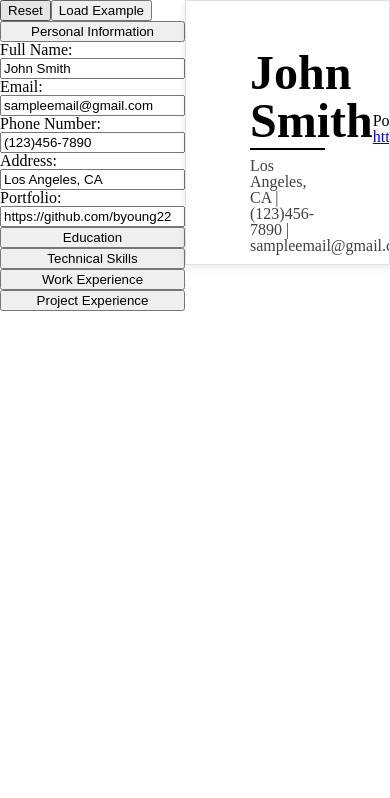
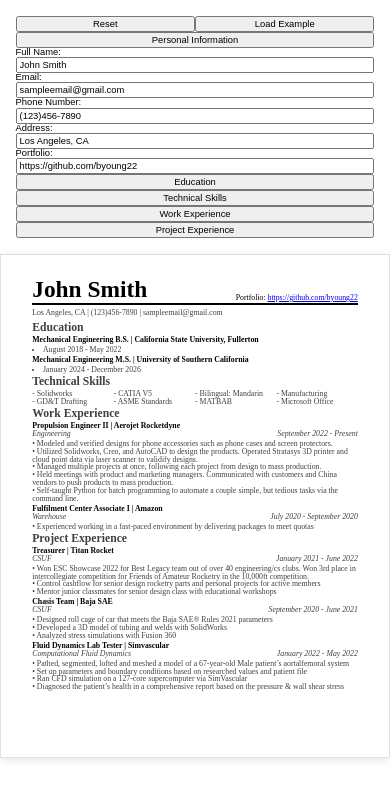
Before and after one commit to byoung22/resume-builder, a React (Vite) app: page / in a window 390 px wide. Shown: the top 798 px of the page. Built offline with nearby package versions, Linux system fonts and the light colour scheme.

Commit message:
Added basic styles to editor

```diff
--- a/src/App.jsx
+++ b/src/App.jsx
@@ -80,7 +80,8 @@ export default function App() {
     if (category === "workExperience") findChangedItem(workExperience, setWorkExperience);
     if (category === "projectExperience") findChangedItem(projectExperience, setProjectExperience);
 
-    console.table({category: category, itemId: itemId, key: key, value: value})
+    // Uncomment to check if its targetting the right property
+    // console.table({category: category, itemId: itemId, key: key, value: value})
   }
   function deleteSection(deletedId) {
     function findItem(arr, cb) {
--- a/src/components/InputEducation.jsx
+++ b/src/components/InputEducation.jsx
@@ -4,8 +4,8 @@ import { v4 as uuidv4 } from 'uuid';
 function EducationList({ arr, selectItemId, deleteSection }) {
   return arr.map((school) => {
     return (
-      <div key={school.id}>
-        <button onClick={selectItemId} data-id={school.id}>
+      <div className="item-container" key={school.id}>
+        <button className="item" onClick={selectItemId} data-id={school.id}>
           {school.school}
           <br />
           {school.degree}
@@ -44,11 +44,11 @@ export default function InputEducation({
   }
 
   return (
-    <div>
+    <div className="education-section">
       <EducationList arr={education} selectItemId={selectItemId} deleteSection={deleteSection}/>
-      <button onClick={addValue}>+</button>
+      <button onClick={addValue} className="add-button">+</button>
       {itemId !== null && (
-        <>
+        <div className="form">
           <AddInput
             label={"School: "}
             id={"edu-school"}
@@ -77,7 +77,7 @@ export default function InputEducation({
             onChange={changeSection}
             dataKey={"endDate"}
           />
-        </>
+        </div>
       )}
     </div>
   );
--- a/src/components/InputExperience.jsx
+++ b/src/components/InputExperience.jsx
@@ -4,8 +4,8 @@ import { v4 as uuidv4 } from 'uuid';
 function ExperienceList({ arr, selectItemId, deleteSection }) {
   return arr.map((item) => {
     return (
-      <div key={item.id}>
-        <button onClick={selectItemId} data-id={item.id}>
+      <div key={item.id} className="item-container">
+        <button onClick={selectItemId} data-id={item.id} className="item">
           {item.position}
           <br />
           {item.organization}
@@ -52,9 +52,9 @@ export default function InputExperience({
         selectItemId={selectItemId}
         deleteSection={deleteSection}
       />
-      <button onClick={addValue}>+</button>
+      <button onClick={addValue} className="add-button">+</button>
       {itemId !== null && (
-        <>
+        <div className="form">
           <AddInput
             label={"Position: "}
             id={itemId + "-position"}
@@ -90,14 +90,14 @@ export default function InputExperience({
             onChange={changeSection}
             dataKey={"endDate"}
           />
-          <label htmlFor={itemId + "-description"}></label>
+          <label htmlFor={itemId + "-description"}>Description: </label>
           <textarea
             id={itemId + "-description"}
             value={loadValue(itemId, "description")}
             onChange={changeSection}
             data-key={"description"}
           />
-        </>
+        </div>
       )}
     </div>
   );
--- a/src/components/InputPersonal.jsx
+++ b/src/components/InputPersonal.jsx
@@ -2,8 +2,7 @@ import AddInput from "./AddInput";
 
 export default function InputPersonal({ personalInfo, changeSection }) {
   return (
-    <div>
-      <form onSubmit={(e) => e.preventDefault()}>
+    <div className="form">
       <AddInput
         label={"Full Name: "}
         id={"name"}
@@ -40,7 +39,6 @@ export default function InputPersonal({ personalInfo, changeSection }) {
         onChange={changeSection}
         dataKey={"portfolio"}
       />
-      </form>
     </div>
   );
 }
--- a/src/components/InputTechnicalSkills.jsx
+++ b/src/components/InputTechnicalSkills.jsx
@@ -15,10 +15,10 @@ export default function InputTechnicalSkills({
     addSection(obj)
   }
   return (
-    <div>
+    <div className='form'>
       {technicalSkills.map((skill) => {
         return (
-          <div key={skill.id}>
+          <div className='item-container' key={skill.id}>
             <input
               onFocus={selectItemId}
               onChange={changeSection}
@@ -30,7 +30,7 @@ export default function InputTechnicalSkills({
           </div>
         );
       })}
-      <button onClick={addValue}>+</button>
+      <button onClick={addValue} className='add-button'>+</button>
     </div>
   );
 }
--- a/src/styles/App.css
+++ b/src/styles/App.css
@@ -1,14 +1,41 @@
-.main-container {
-  display: flex;
-  justify-content: center;
-  max-width: 1500px;
-  width: 100%;
+.editor,
+button,
+input {
+  font-size: 1.2rem;
+  font-family: Arial, Helvetica, sans-serif;
 }
 .editor {
   display: flex;
   flex-direction: column;
-  flex: 0;
+  flex: 1;
+  padding: 2rem;
+
+  .reset-container {
+    display: flex;
+    >button {
+      flex: 1;
+    }
+  }
+  .form {
+    display: flex;
+    flex-direction: column;
+  }
+  .add-button {
+    width: 100%;
+  }
+  .item-container {
+    display: flex;
+    > input,
+    > .item {
+      flex: 1;
+    }
+  }
 }
-.preview {
-  flex: auto;
+
+@media (max-width: 600px) {
+  :root {
+    .main-container {
+      flex-direction: column;
+    }
+  }
 }
--- a/src/styles/Preview.css
+++ b/src/styles/Preview.css
@@ -1,7 +1,7 @@
-:root {
+.preview {
+  flex: 2;
   --grey: #404040;
 }
-
 .section-header,
 .header-bot,
 .skill,
@@ -79,24 +79,14 @@
   white-space: pre-wrap;
 }
 
-@media (max-width: 900px) {
+@media (max-width: 1200px) {
   .paper {
-    max-width: 90vw; /* use a portion of the viewport width */
+    max-width: 544px; /* 2/3 ratio of 816px (CSS pixels per inch) */
   }
-  /*
-    .paper-content {
-        font-size: 0.9rem;  adjust as necessary
-    }
-    */
 }
 
 @media (max-width: 600px) {
   .paper {
     max-width: 100vw; /* allow the paper to fill the full width of the screen */
   }
-  /*
-    .paper-content {
-        font-size: 0.9rem;  adjust as necessary
-    }
-    */
 }
--- a/src/styles/index.css
+++ b/src/styles/index.css
@@ -122,6 +122,31 @@ table {
   border-collapse: collapse;
   border-spacing: 0;
 }
+:root {
+  --secondary-color: #f3f4f6;
+  font-family:'Times New Roman', Times, serif;
+}
 * {
   box-sizing: border-box;
 }
+.main-container {
+  display: flex;
+  justify-content: center;
+  max-width: 1500px;
+  width: 100%;
+}
+@media (max-width: 1200px) {
+  :root {
+    font-size: 11px;
+  }
+}
+@media (max-width: 800px) {
+  :root {
+    font-size: 1.4vw;
+  }
+}
+@media (max-width: 600px) {
+  :root {
+    font-size: 2vw;
+  }
+}
```
Lines whose indentation alone changed are shown as unchanged.
